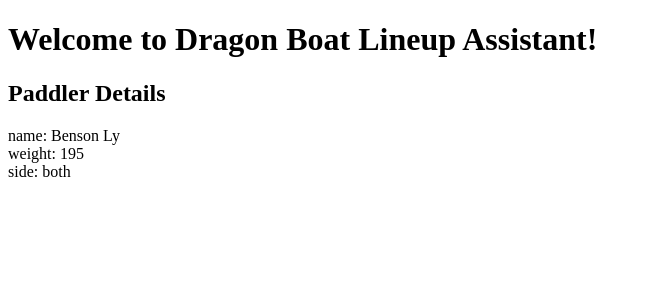
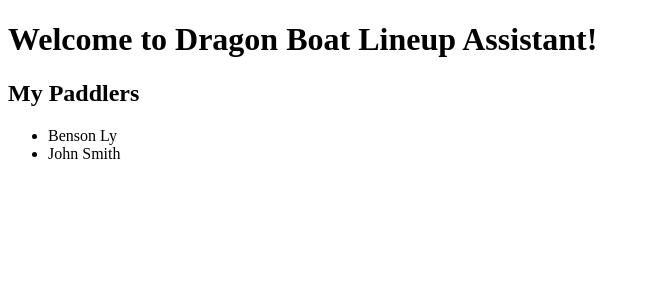
Before and after one commit to bwly/DragonBoatLineupAssistant, an Angular app: page /paddlers in a window 1280 px wide. Shown: the top 300 px of the page, without its empty margins (0-650 px from the left). Built offline with nearby package versions, Linux system fonts and the light colour scheme.

Commit message:
Paddler Databases is mocked. List of paddlers is displayed, and selected one reveals more information.

```diff
--- /dev/null
+++ b/src/app/mock-paddlers.ts
@@ -0,0 +1,6 @@
+import { Paddler } from './paddler';
+
+export const PADDLERS: Paddler[] = [
+    { name: 'Benson Ly', weight: 195, side: 'both' },
+    { name: 'John Smith', weight: 140, side: 'left' }
+];
--- /dev/null
+++ b/src/app/paddler-detail/paddler-detail.component.html
@@ -0,0 +1,12 @@
+<div *ngIf="paddler">
+  <h2>Paddler Details</h2>
+  <div><span>name: </span>{{paddler.name}}</div>
+  <div><span>weight: </span>{{paddler.weight}}</div>
+  <div><span>side: </span>{{paddler.side}}</div>
+
+  <div>
+    <label>
+      <input [(ngModel)]="paddler.name" placeholder="name">
+    </label>
+  </div>
+</div>
--- /dev/null
+++ b/src/app/paddler-detail/paddler-detail.component.ts
@@ -0,0 +1,18 @@
+import { Component, OnInit, Input } from '@angular/core';
+import { Paddler } from '../paddler';
+
+@Component({
+  selector: 'app-paddler-detail',
+  templateUrl: './paddler-detail.component.html',
+  styleUrls: ['./paddler-detail.component.css']
+})
+export class PaddlerDetailComponent implements OnInit {
+
+  @Input() paddler: Paddler;
+
+  constructor() { }
+
+  ngOnInit() {
+  }
+
+}
--- a/src/app/paddlers/paddlers.component.html
+++ b/src/app/paddlers/paddlers.component.html
@@ -1,4 +1,10 @@
-<h2>Paddler Details</h2>
-<div><span>name: </span>{{paddler.name}}</div>
-<div><span>weight: </span>{{paddler.weight}}</div>
-<div><span>side: </span>{{paddler.side}}</div>
+<!-- <app-paddler-detail [paddler]></app-paddler-detail> -->
+<!-- Need to make a list of paddlers and follow angular tutorial -->
+<h2>My Paddlers</h2>
+<ul class="paddlers">
+  <li *ngFor="let paddler of paddlers" (click)="onSelect(paddler)">
+    <span class="badge">{{paddler.name}}</span>
+  </li>
+</ul>
+
+<app-paddler-detail [paddler]="selectedPaddler"></app-paddler-detail>
--- a/src/app/paddlers/paddlers.component.ts
+++ b/src/app/paddlers/paddlers.component.ts
@@ -1,6 +1,6 @@
 import { Component, OnInit } from '@angular/core';
 import { Paddler } from '../paddler';
-import { LIFECYCLE_HOOKS_VALUES } from '../../../node_modules/@angular/compiler/src/lifecycle_reflector';
+import { PADDLERS } from '../mock-paddlers';
 
 @Component({
     selector: 'app-paddlers',
@@ -8,15 +8,16 @@ import { LIFECYCLE_HOOKS_VALUES } from '../../../node_modules/@angular/compiler/
     styleUrls: ['./paddlers.component.css']
 })
 export class PaddlersComponent implements OnInit {
-  paddler: Paddler = {
-    name: 'Benson Ly',
-    weight: 195,
-    side: 'both'
-  };
+    paddlers = PADDLERS;
+    selectedPaddler: Paddler;
 
     constructor() { }
 
     ngOnInit() {
     }
 
+    onSelect(paddler: Paddler): void {
+        this.selectedPaddler = paddler;
     }
+
+}
```
Also changed, not shown: src/app/app.module.ts (+6 -2 lines), src/app/paddler-detail/paddler-detail.component.css (added), 1 other file (tests, documents, lock files or other folders). Lines whose indentation alone changed are shown as unchanged.
